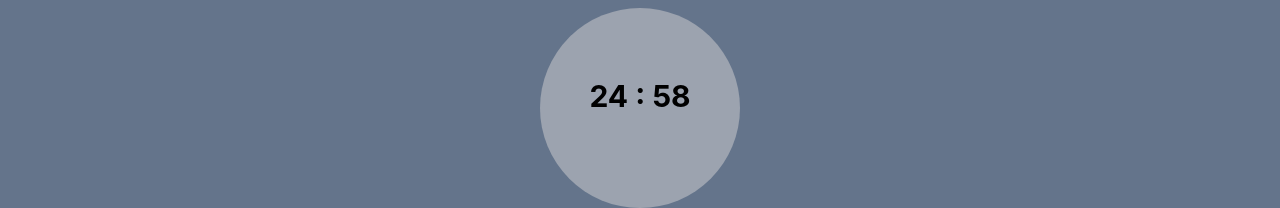
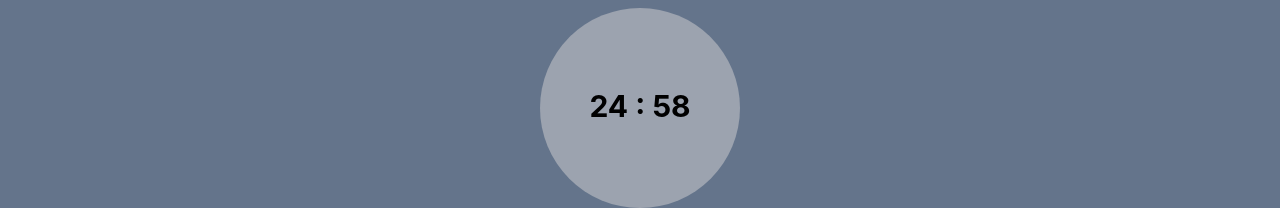
Before and after one commit to MisterCruz/pomodoro-timer, a React (Create React App) app: page / in a window 1280 px wide. Both pictures are taken after a click on the button "Start timer". Shown: the part 220-428 px from the top of the page. Built offline with nearby package versions, Linux system fonts and the light colour scheme.

Commit message:
fix padding bottom of timer

```diff
--- a/src/Pom.js
+++ b/src/Pom.js
@@ -51,7 +51,7 @@ class Pom extends Component {
 
                 {this.state.isStarted ?
                 <div className="content-center w-[200px] h-[200px] rounded-full border-3 flex p-3 relative bg-gray-400 justify-center items-center">
-                    <p className="text-3xl font-bold pt-2 pb-8 text-black"> {this.state.minutes} : {this.state.seconds}</p>
+                    <p className="text-3xl font-bold pt-2 pb-3 text-black"> {this.state.minutes} : {this.state.seconds}</p>
                 </div>
                 : null}
                 { this.state.isStarted ? <p className="text-2xl font-bold pt-2 pb-8 text-white">Work time 🚧 🛠 </p> : null }
```
